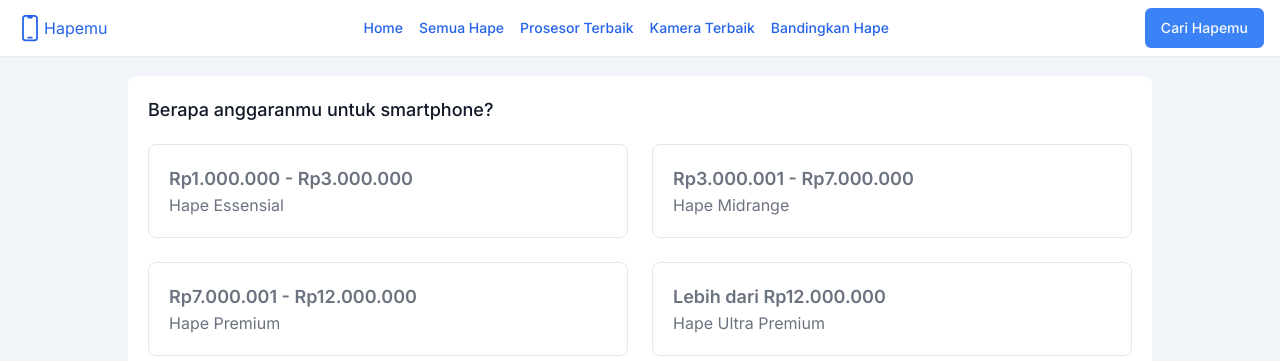
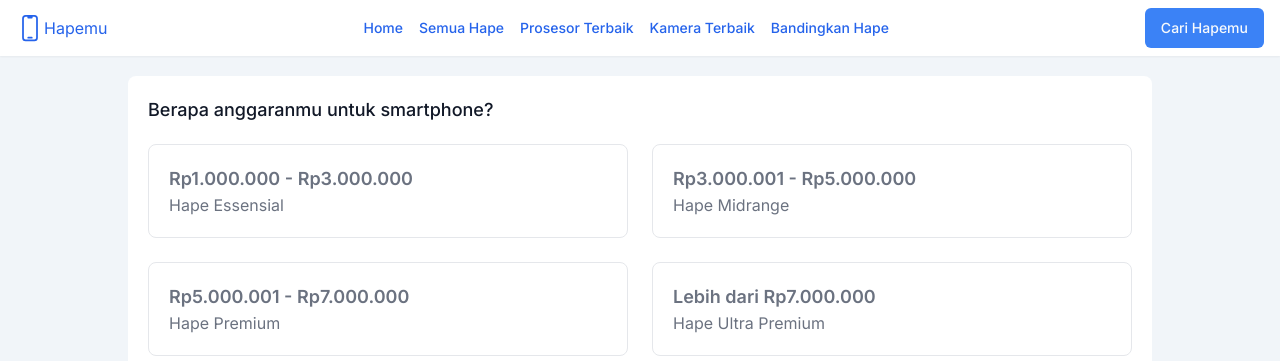
Before and after one commit to louis-27/hapemu-www, a Next.js app: page /quiz in a window 1280 px wide. Shown: the top 361 px of the page. Built offline with nearby package versions, Linux system fonts and the light colour scheme.

Commit message:
feat: change price ranges

```diff
--- a/src/components/questions.tsx
+++ b/src/components/questions.tsx
@@ -118,7 +118,7 @@ export default function Questions() {
             >
               <div className="block">
                 <div className="w-full text-lg font-semibold">
-                  Rp3.000.001 - Rp7.000.000
+                  Rp3.000.001 - Rp5.000.000
                 </div>
                 <div className="w-full">Hape Midrange</div>
               </div>
@@ -141,7 +141,7 @@ export default function Questions() {
             >
               <div className="block">
                 <div className="w-full text-lg font-semibold">
-                  Rp7.000.001 - Rp12.000.000
+                  Rp5.000.001 - Rp7.000.000
                 </div>
                 <div className="w-full">Hape Premium</div>
               </div>
@@ -163,7 +163,7 @@ export default function Questions() {
             >
               <div className="block">
                 <div className="w-full text-lg font-semibold">
-                  Lebih dari Rp12.000.000
+                  Lebih dari Rp7.000.000
                 </div>
                 <div className="w-full">Hape Ultra Premium</div>
               </div>
```
